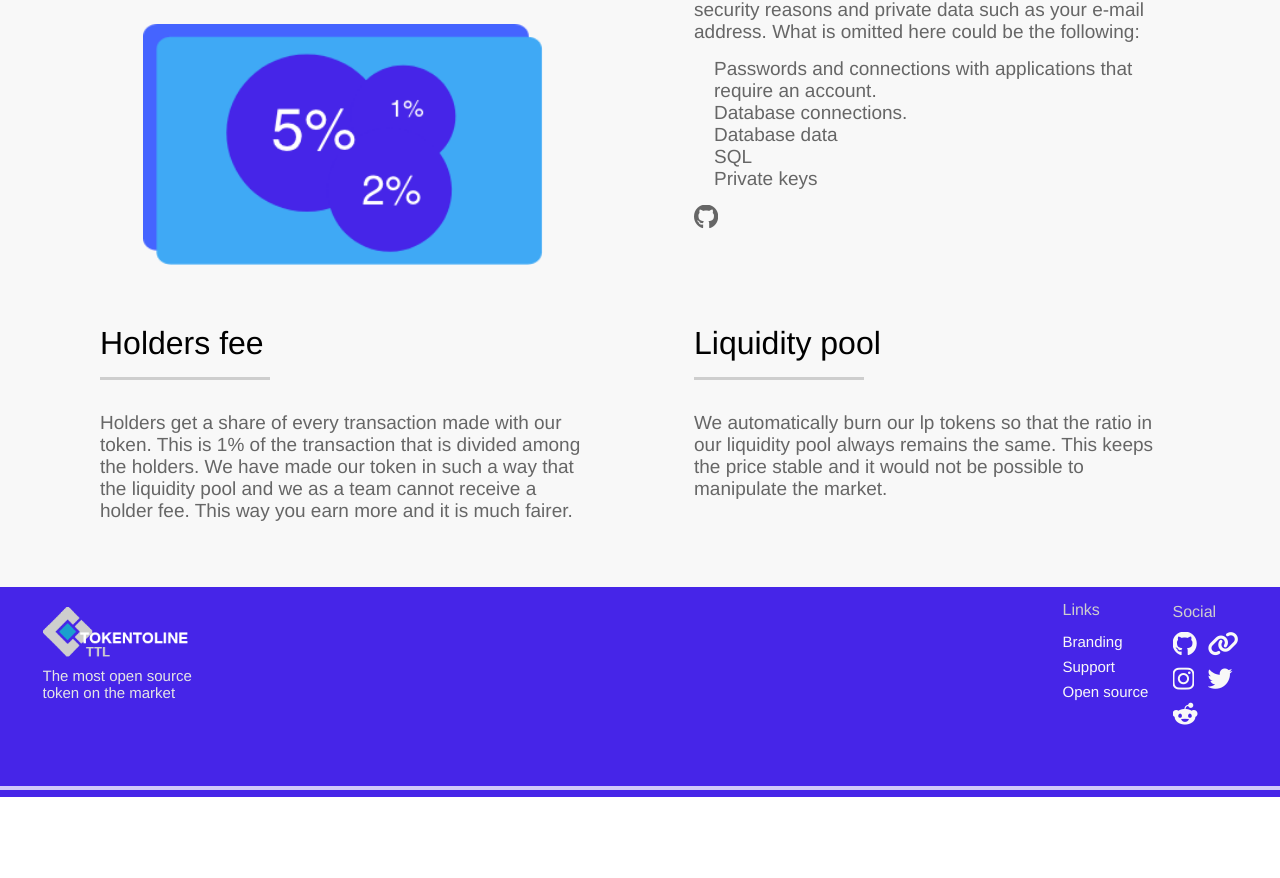
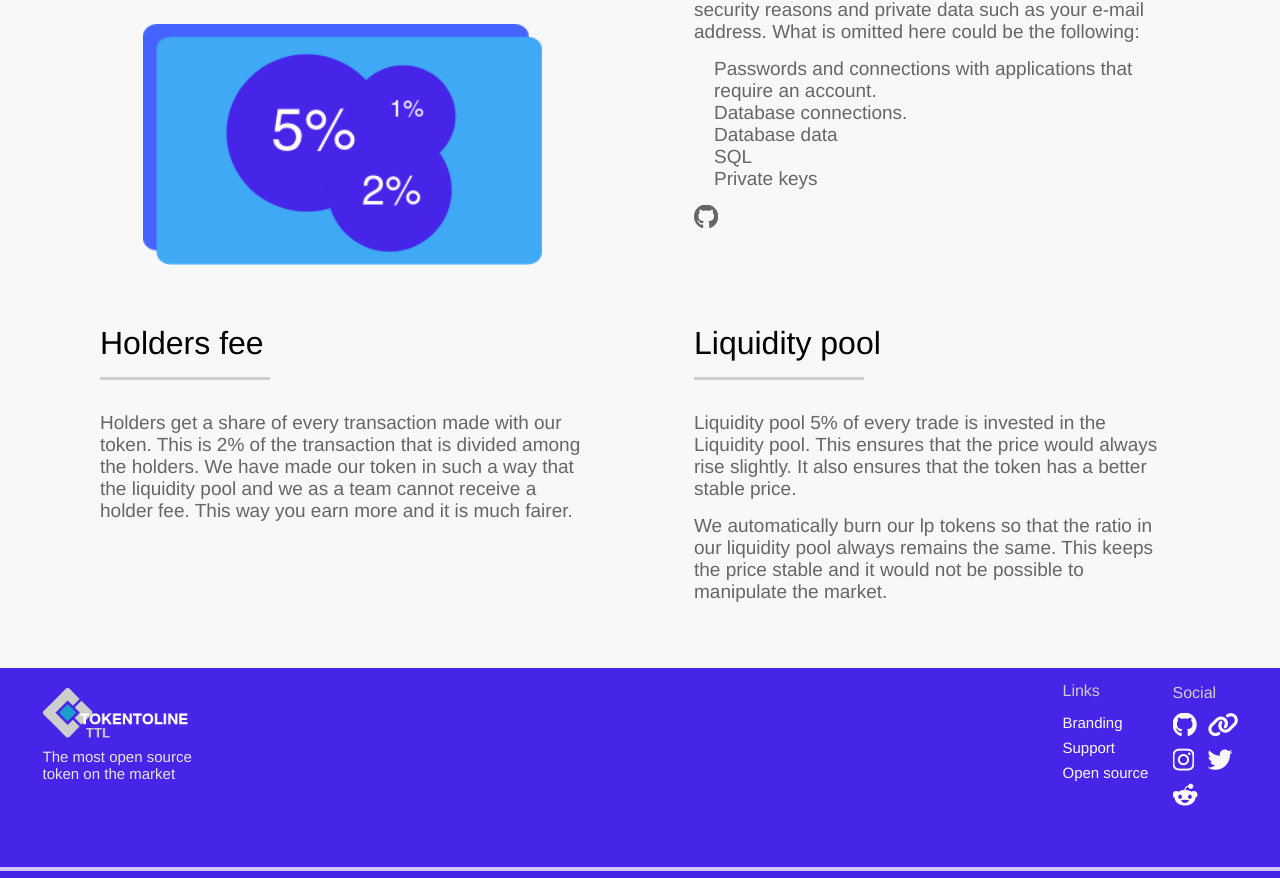
Before and after one commit to TokenToLine/WebsiteComingSoon, a PHP site: page /token.php in a window 1280 px wide. Shown: the part 802-1680 px from the top of the page. Before the commit the page ends 1599 px from the top, so only its background shows below. Run offline with PHP 8.4, Linux system fonts and the light colour scheme; some libraries are stand-ins or nearby versions.

Commit message:
Improvement text: TTL Token

```diff
--- a/asset/txt/holders.php
+++ b/asset/txt/holders.php
@@ -1,6 +1,6 @@
 <h2>Holders fee</h2>
 <p>Holders get a share of every transaction
-    made with our token. This is 1% of the
+    made with our token. This is 2% of the
     transaction that is divided among the
     holders. We have made our token in
     such a way that the liquidity pool and we as a team
--- a/asset/txt/liquidity.php
+++ b/asset/txt/liquidity.php
@@ -1,4 +1,10 @@
 <h2>Liquidity pool</h2>
+<p>Liquidity pool
+    5% of every trade is invested in the
+    Liquidity pool. This ensures that the
+    price would always rise slightly.
+    It also ensures that the token has a
+    better stable price.</p>
 <p>We automatically burn our lp tokens so
     that the ratio in our liquidity pool always
     remains the same. This keeps the price
```
